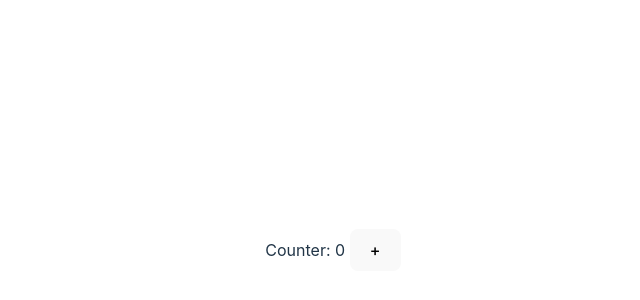
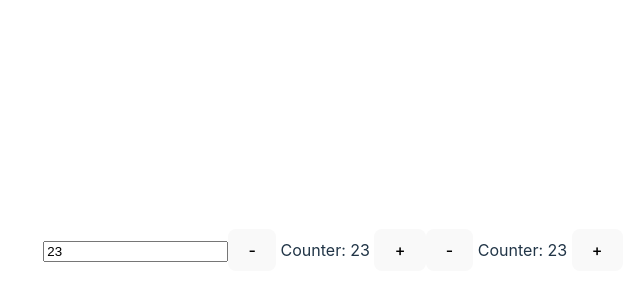
Before and after one commit to horazius77/vue3-test, a Vue app: page / in a window 1280 px wide. Shown: the part 150-450 px from the top of the page, without its empty margins (307-947 px from the left). Built offline with nearby package versions, Linux system fonts and the light colour scheme.

Commit message:
counter setter

```diff
--- a/src/App.vue
+++ b/src/App.vue
@@ -1,8 +1,11 @@
 <script setup lang="ts">
 import Counter from "./components/Counter.vue";
+import CounterSetter from "./components/CounterSetter.vue";
 </script>
 
 <template>
+  <counter-setter />
+  <Counter />
   <Counter />
 </template>
 
--- a/src/components/Counter.vue
+++ b/src/components/Counter.vue
@@ -9,6 +9,7 @@ useLocalStorage("counter", count);
 const store = useCounterStore();
 </script>
 <template>
+  <button @click="store.decrease">-</button>
   Counter: {{ count }}
   <button @click="store.increment">+</button>
 </template>
--- /dev/null
+++ b/src/components/CounterSetter.vue
@@ -0,0 +1,11 @@
+<script lang="ts" setup>
+import { storeToRefs } from "pinia";
+import { useCounterStore } from "../stores/counter";
+
+const { count } = storeToRefs(useCounterStore());
+
+</script>
+
+<template>
+    <input type="number" v-model="count" />
+</template>
--- a/src/stores/counter.ts
+++ b/src/stores/counter.ts
@@ -3,7 +3,7 @@ import { defineStore } from 'pinia';
 export const useCounterStore = defineStore({
     id: 'counter',
     state: () => ({
-        count: 0,
+        count: 23,
     }),
     getters: {
         double: (state) => {
@@ -13,6 +13,7 @@ export const useCounterStore = defineStore({
     actions: {
         increment() {
             this.count++;
-        }
+        },
+        decrease() { this.count--; }
     }
 });
```
